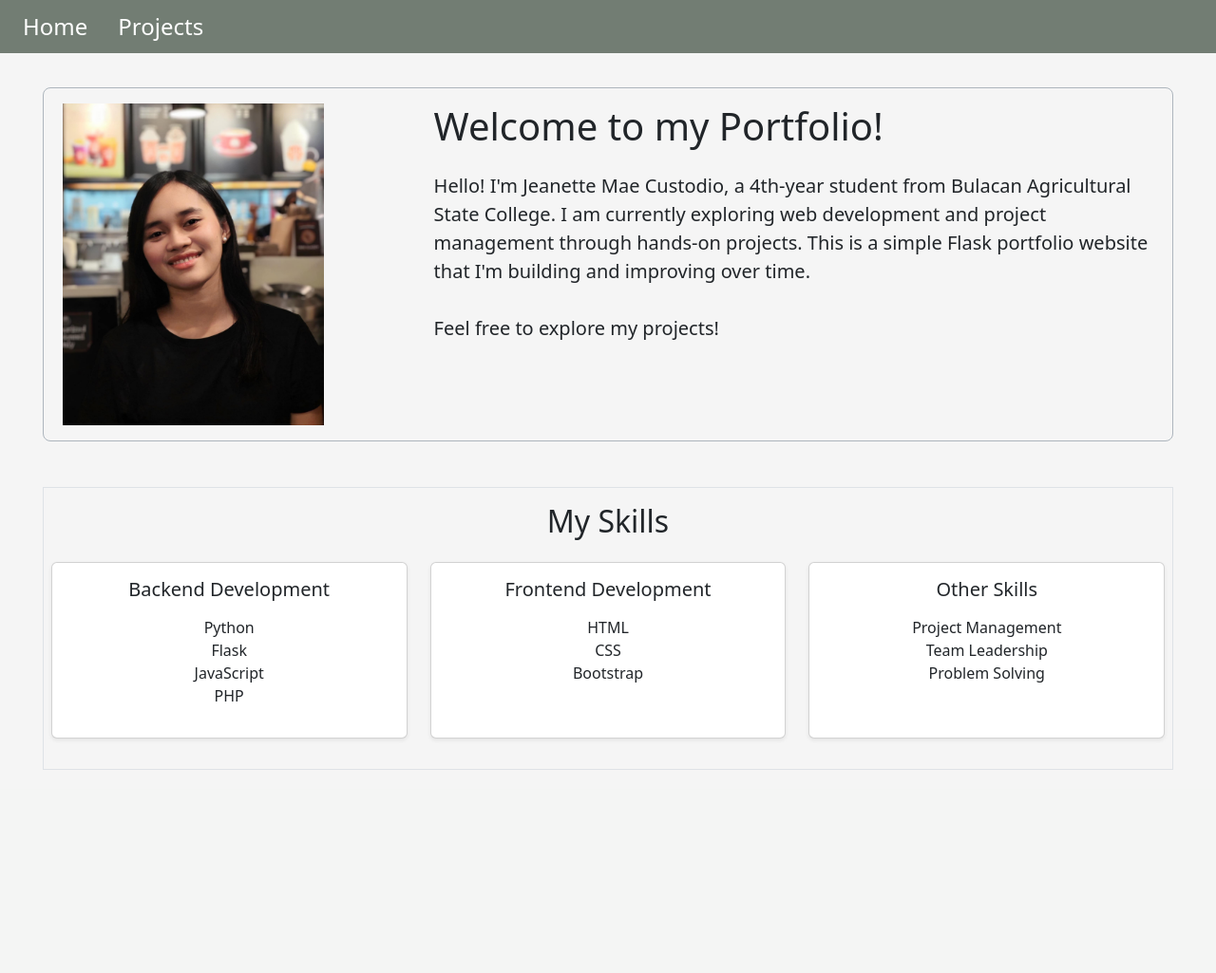
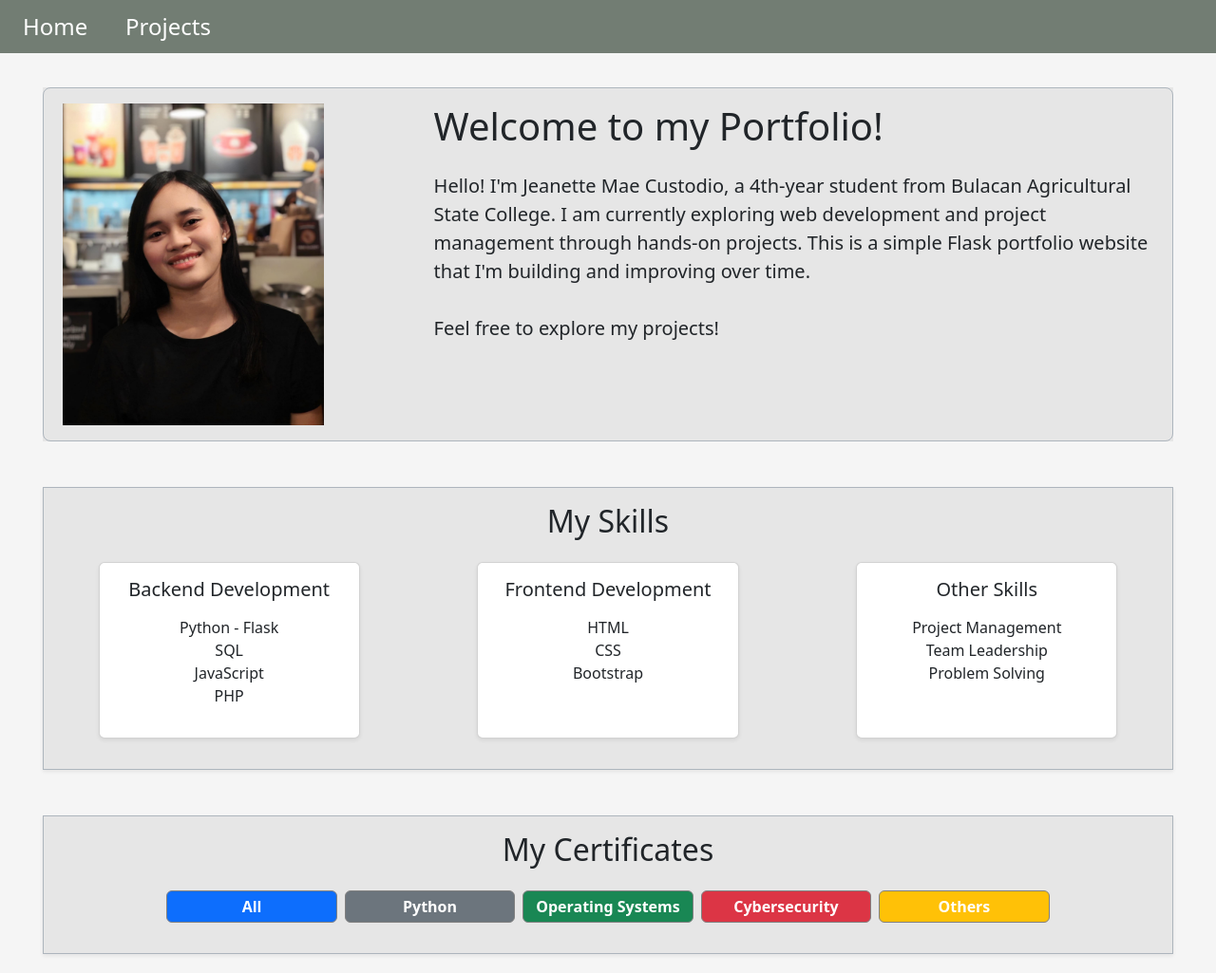
Before and after one commit to jinet-custodio/JMCodes, a Flask app: page / in a window 1280 px wide. Shown: the whole page at 95% size. Before the commit the page ends 811 px from the top, so only its background shows below. Run offline with Flask 3, Linux system fonts and the light colour scheme; data that the repository does not hold is empty; some libraries are stand-ins or nearby versions.

Commit message:
added certs

```diff
--- a/app.py
+++ b/app.py
@@ -1,18 +1,33 @@
 from flask import Flask, render_template
 import os
+from dotenv import load_dotenv
+import psycopg2
+from psycopg2.extras import RealDictCursor
 
-# Initialize Flask application
-# __name__ tells Flask where to find templates/static files
+load_dotenv()  # Load .env file
+print(os.environ.get("SUPABASE_DB_URL_DEV"))
+print("FLASK_ENV:", os.getenv("FLASK_ENV"))
+
 app = Flask(__name__)
 
-# -------------------------
-# ROUTES
-# -------------------------
+# Determine which DB to use
+FLASK_ENV = os.getenv("FLASK_ENV", "development")
+DB_URL = os.getenv("SUPABASE_DB_URL_DEV" if FLASK_ENV=="development" else "SUPABASE_DB_URL_PROD")
+
+def get_db_connection():
+    conn = psycopg2.connect(DB_URL, cursor_factory=RealDictCursor)
+    return conn
+
 
 @app.route("/")
 def home():
-    # Renders the homepage
-    return render_template("index.html")
+    conn = get_db_connection()
+    cur = conn.cursor()
+    cur.execute("SELECT * FROM certificates ORDER BY id;")
+    certificates = cur.fetchall()
+    cur.close()
+    conn.close()
+    return render_template("index.html", certificates=certificates)
 
 
 @app.route("/projects")
--- a/requirements.txt
+++ b/requirements.txt
@@ -1,2 +1,4 @@
 Flask==3.0.0
 gunicorn==21.2.0
+psycopg2-binary
+python-dotenv
--- a/static/CSS/style.css
+++ b/static/CSS/style.css
@@ -22,3 +22,81 @@
 h1 {
   color: #444;
 }
+
+.skillCard,
+.cert {
+  display: inline-block;
+  vertical-align: middle;
+  transform: translateZ(0);
+  box-shadow: 0 0 1px rgba(0, 0, 0, 0);
+  backface-visibility: hidden;
+  -moz-osx-font-smoothing: grayscale;
+  transition-duration: 0.4s;
+  transition-property: transform;
+}
+.cert:hover,
+.cert:focus,
+.cert:active {
+  transform: scale(1.03);
+  border: 1px solid black;
+}
+
+.skillCard:hover,
+.skillCard:focus,
+.skillCard:active {
+  transform: scale(1.1);
+  background-color: #404040;
+  color: white;
+}
+
+#introduction {
+  background-color: #e5e5e5da;
+}
+
+.hvr-rectangle-out {
+  display: inline-block;
+  vertical-align: middle;
+  -webkit-transform: perspective(1px) translateZ(0);
+  transform: perspective(1px) translateZ(0);
+  box-shadow: 0 0 1px rgba(0, 0, 0, 0);
+  position: relative;
+  -webkit-transition-property: color;
+  transition-property: color;
+  -webkit-transition-duration: 0.3s;
+  transition-duration: 0.3s;
+}
+.hvr-rectangle-out:before {
+  content: "";
+  position: absolute;
+  z-index: -1;
+  top: 0;
+  left: 0;
+  right: 0;
+  bottom: 0;
+  background: #eeeeee;
+  -webkit-transform: scale(0);
+  transform: scale(0);
+  -webkit-transition-property: transform;
+  transition-property: transform;
+  -webkit-transition-duration: 0.3s;
+  transition-duration: 0.3s;
+  -webkit-transition-timing-function: ease-out;
+  transition-timing-function: ease-out;
+  border-radius: 10%;
+}
+.hvr-rectangle-out a:hover,
+.hvr-rectangle-out a:focus,
+.hvr-rectangle-out a:active {
+  color: rgb(23, 23, 23) !important;
+}
+.hvr-rectangle-out:hover:before,
+.hvr-rectangle-out:focus:before,
+.hvr-rectangle-out:active:before {
+  -webkit-transform: scale(1);
+  transform: scale(1);
+}
+
+.badge {
+  width: 15% !important;
+  border: 0.5px solid gray;
+}
--- /dev/null
+++ b/static/JS/certificates.js
@@ -0,0 +1,9 @@
+//for viewing certificates
+const imageModal = document.getElementById("imageModal");
+imageModal.addEventListener("show.bs.modal", function (event) {
+    const button = event.relatedTarget;
+    const imgSrc = button.getAttribute("data-img");
+
+    const modalImage = document.getElementById("modalImage");
+    modalImage.src = imgSrc;
+});
--- a/templates/base.html
+++ b/templates/base.html
@@ -11,7 +11,6 @@
       href="https://cdn.jsdelivr.net/npm/bootstrap@5.3.2/dist/css/bootstrap.min.css"
       rel="stylesheet"
     />
-    <script src="https://cdn.jsdelivr.net/npm/bootstrap@5.3.2/dist/js/bootstrap.bundle.min.js"></script>
   </head>
 
   <body>
@@ -19,7 +18,7 @@
       <button
         class="navbar-toggler"
         type="button"
-        data-toggle="collapse"
+        data-bs-toggle="collapse"
         data-target="#navbarSupportedContent"
         aria-controls="navbarSupportedContent"
         aria-expanded="false"
@@ -30,17 +29,19 @@
 
       <div class="collapse navbar-collapse ms-3" id="navbarSupportedContent">
         <ul class="navbar-nav mr-auto gap-2">
-          <li class="nav-item active me-3">
+          <li class="nav-item me-3 hvr-rectangle-out">
             <a href="/" class="fs-4 text-center px-2">Home</a>
           </li>
-          <li class="nav-item">
-            <a href="/projects" class="fs-4">Projects</a>
+          <li class="nav-item hvr-rectangle-out">
+            <a href="/projects" class="fs-4 text-center px-2">Projects</a>
           </li>
         </ul>
       </div>
     </nav>
 
-    <!-- This is where each page's content will appear -->
     <div class="content">{% block content %}{% endblock %}</div>
+
+    <script src="https://cdn.jsdelivr.net/npm/bootstrap@5.3.2/dist/js/bootstrap.bundle.min.js"></script>
+    <script src="{{ url_for('static', filename='JS/certificates.js' )}}"></script>
   </body>
 </html>
--- a/templates/index.html
+++ b/templates/index.html
@@ -32,21 +32,21 @@
 </div>
 
 <div
-  class="container mt-5 w-100 border px-2 py-3"
+  class="container mt-5 w-100 border px-2 py-3 border border-dark-subtle shadow-sm"
   style="max-width: 96% !important"
   id="introduction"
 >
   <h2 class="mb-4 text-center">My Skills</h2>
 
-  <div class="row text-center">
+  <div class="row text-center d-flex justify-content-around">
     <!-- Programming Skills -->
-    <div class="col-md-4 mb-3">
-      <div class="card h-100 shadow-sm">
+    <div class="col-md-3 mb-3">
+      <div class="card h-100 shadow-sm skillCard">
         <div class="card-body">
           <h5 class="card-title">Backend Development</h5>
           <ul class="list-unstyled mt-3">
-            <li>Python</li>
-            <li>Flask</li>
+            <li>Python - Flask</li>
+            <li>SQL</li>
             <li>JavaScript</li>
             <li>PHP</li>
           </ul>
@@ -54,9 +54,8 @@
       </div>
     </div>
 
-    <!-- Web Design Skills -->
-    <div class="col-md-4 mb-3">
-      <div class="card h-100 shadow-sm">
+    <div class="col-md-3 mb-3">
+      <div class="card h-100 shadow-sm skillCard">
         <div class="card-body">
           <h5 class="card-title">Frontend Development</h5>
           <ul class="list-unstyled mt-3">
@@ -69,8 +68,8 @@
     </div>
 
     <!-- Other Skills -->
-    <div class="col-md-4 mb-3">
-      <div class="card h-100 shadow-sm">
+    <div class="col-md-3 mb-3">
+      <div class="card h-100 shadow-sm skillCard">
         <div class="card-body">
           <h5 class="card-title">Other Skills</h5>
           <ul class="list-unstyled mt-3">
@@ -83,4 +82,70 @@
     </div>
   </div>
 </div>
-{% endblock %}
+
+<div
+  class="container mt-5 w-100 border px-2 py-3 border border-dark-subtle shadow-sm"
+  style="max-width: 96% !important"
+  id="introduction"
+>
+  <h2 class="mb-4 text-center">My Certificates</h2>
+
+  <div class="row text-center d-flex justify-content-center flex-nowrap gap-2">
+    <span class="badge bg-primary fs-6 py-2" id="allCerts">All</span>
+    <span class="badge bg-secondary fs-6 py-2" id="pythonCerts">Python</span>
+    <span class="badge bg-success fs-6 py-2" id="opSysCerts"
+      >Operating Systems</span
+    >
+    <span class="badge bg-danger fs-6 py-2" id="cybersecCerts"
+      >Cybersecurity</span
+    >
+    <span class="badge bg-warning fs-6 py-2" id="others">Others</span>
+  </div>
+  <div
+    class="row text-center d-flex justify-content-center flex-nowrap gap-4 mt-3"
+  >
+
+  {% for cert in certificates %}
+ <div class="card cert {{ cert.category}}" style="width: 20%">
+    <img
+      class="card-img-top"
+      src="{{ url_for('static', filename=cert.image_path) }}"
+      alt="{{ cert.title }}"
+    />
+
+    <div class="card-body d-flex flex-column">
+      <h5 class="card-title">{{ cert.title }}</h5>
+      <p class="card-text">by {{ cert.provider }}</p>
+
+      <a
+        href="#"
+        class="btn btn-primary mt-auto"
+        data-bs-toggle="modal"
+        data-bs-target="#imageModal"
+        data-img="{{ url_for('static', filename=cert.image_path) }}"
+      >
+        View
+      </a>
+    </div>
+  </div>
+  {% endfor %}
+    </div>
+  </div>
+  <!-- Image View Modal -->
+  <div class="modal fade" id="imageModal" tabindex="-1" aria-hidden="true">
+    <div class="modal-dialog modal-dialog-centered modal-lg">
+      <div class="modal-content">
+        <div class="modal-body text-center">
+          <img
+            id="modalImage"
+            src=""
+            alt="Certificate Preview"
+            class="img-fluid"
+          />
+        </div>
+      </div>
+    </div>
+  </div>
+
+  {% endblock %}
+</div>
```
Also changed, not shown: static/Images/Certs/CyberSecCert.jpg (added), static/Images/Certs/PythonBeginner.jpg (added), static/Images/Certs/PythonFundamentals.jpg (added), static/Images/Certs/PythonMastery.jpg (added), static/Images/Certs/Pythonandflask.jpg (added), 1 other file.
